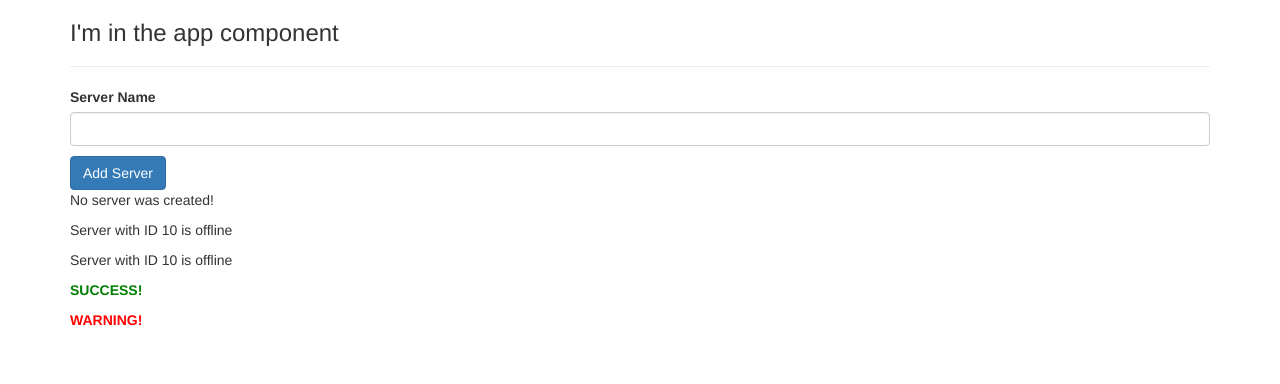
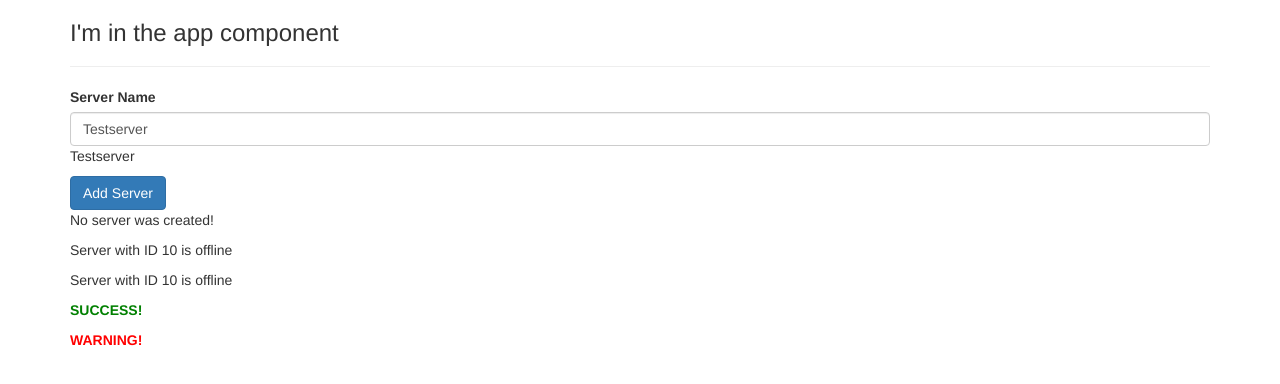
Before and after one commit to Elte156/Angular-Basics-Course, an Angular app: page / in a window 1280 px wide. Shown: the top 384 px of the page. Built offline with nearby package versions, Linux system fonts and the light colour scheme.

Commit message:
Two way data binding

```diff
--- a/src/app/app.module.ts
+++ b/src/app/app.module.ts
@@ -6,6 +6,7 @@ import { ServerComponent } from './server/server.component';
 import { ServersComponent } from './servers/servers.component';
 import { AlertWarningComponent } from './alert-warning/alert-warning.component';
 import { AlertSuccessComponent } from './alert-success/alert-success.component';
+import { FormsModule } from '@angular/forms';
 
 @NgModule({
   declarations: [
@@ -16,7 +17,8 @@ import { AlertSuccessComponent } from './alert-success/alert-success.component';
     AlertSuccessComponent
   ],
   imports: [
-    BrowserModule
+    BrowserModule,
+    FormsModule
   ],
   providers: [],
   bootstrap: [AppComponent]
--- a/src/app/servers/servers.component.html
+++ b/src/app/servers/servers.component.html
@@ -2,7 +2,7 @@
 <input
   type="text"
   class="form-control"
-  (input)="onUpdateServerName($event)">
+  [(ngModel)]="serverName">
 <p>{{ serverName }}</p>
 <button
   class="btn btn-primary"
--- a/src/app/servers/servers.component.ts
+++ b/src/app/servers/servers.component.ts
@@ -8,7 +8,7 @@ import { Component, OnInit } from '@angular/core';
 export class ServersComponent implements OnInit {
   allowNewServer = false;
   serverCreationStatus = 'No server was created!';
-  serverName = '';
+  serverName = 'Testserver';
 
   constructor() {
     setTimeout(() => {
```
